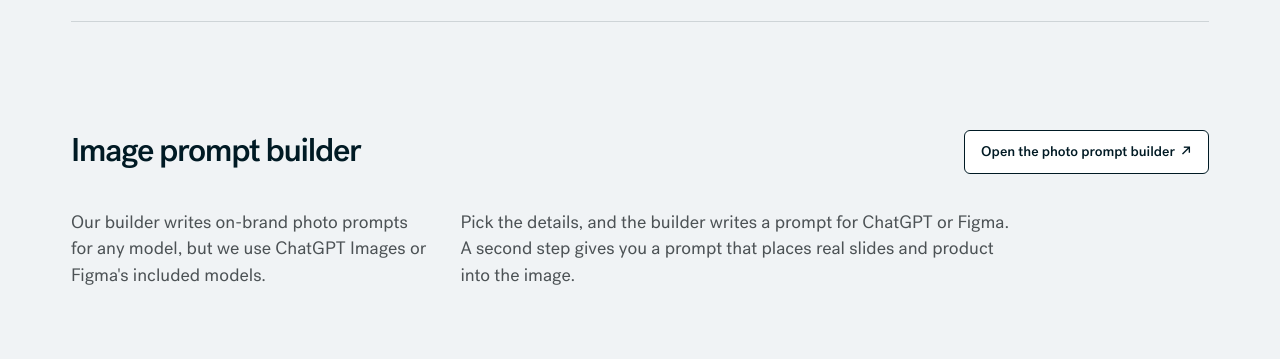
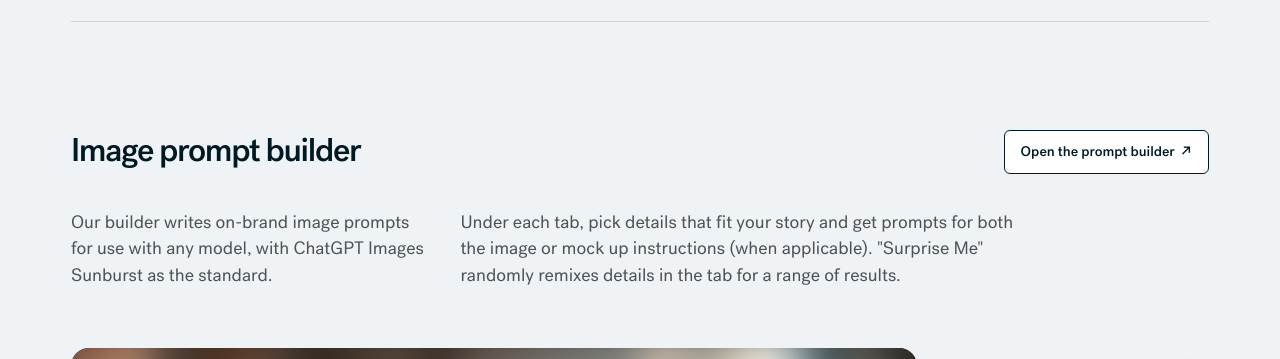
Before and after one commit to dannychung1/brandguides, a plain HTML site: page beautifulai/05-art-direction.html in a window 1280 px wide. Shown: the part 6980-7339 px from the top of the page. Drawn offline with nearby package versions, Linux system fonts and the light colour scheme; animation ran at ten frames a second.

Commit message:
Patch: Image prompt builder hold + spacing
- Sharp photo holds about 2.5s before the loop resets (loop is now 6.6s)
- Header-to-image gap tightened to the standard gutter (32px)
- Your copy edits to the builder intro

Co-Authored-By: Claude Opus 5.5 <noreply@anthropic.com>
Claude-Session: https://claude.ai/code/session_01YCHD6q4BqUe14dmHR9BTHr

```diff
--- a/beautifulai/05-art-direction.html
+++ b/beautifulai/05-art-direction.html
@@ -244,8 +244,8 @@
     @media (prefers-reduced-motion:reduce){html body #photography .pb-visual .pb-think .pb-forming{animation:none;filter:blur(3px)}}
     html body #photography .pb-visual .pb-ui{z-index:2}
     @media(max-width:700px){html body #photography .pb-visual .pb-think{display:none}}
-    #photography #make>.sub-title{position:relative}
-    #photography #make>.sub-title>.dl-row{position:absolute;right:0;top:-4px;margin:0!important;padding:0!important}
+    #photography #make>.sub-title{position:relative;padding-bottom:0!important;margin-bottom:var(--gut,32px)!important}
+    #photography #make>.sub-title>.dl-row{grid-row:1;grid-column:1/-1;position:absolute;right:0;top:-4px;margin:0!important;padding:0!important}
     @media(max-width:1100px){#photography #make>.sub-title>.dl-row{position:static;margin-top:24px;justify-content:flex-start}}
     html body #photography .pb-visual.pb-v2{align-items:center;overflow:visible!important}
     html body #photography .pb-v2 .pb-photowrap{grid-column:1/span 9;grid-row:1;align-self:stretch;position:relative;overflow:hidden;border-radius:var(--radius-xl,18px);background:#2b2420}
@@ -264,7 +264,7 @@
     </style>
     <div class="pb-link" id="make">
       <div class="sub-title st-row"><h3>Photo prompt builder</h3><p class="st-rule">Our builder writes on-brand photo prompts that follow these rules.</p><div class="st-body"><p>Pick the details, and the builder writes a prompt for ChatGPT or Figma. A second step gives you a prompt that places real slides and product into the image.</p></div><div class="dl-row"><a class="dl-pill" href="prompt-builder.html" target="bai-prompt-builder" rel="noopener">Open the photo prompt builder <span>↗</span></a></div></div>
-      <figure class="pb-visual pb-v2" aria-label="The photo prompt builder writing a prompt, in front of the photo it makes coming into focus: a professional at a laptop in warm window light"><span class="pb-photowrap"><img class="pb-photo" src="assets/pb-photo-laptop.webp" alt="" loading="lazy"><span class="pb-spot" aria-hidden="true"></span></span><video class="pb-ui" src="assets/pb-builder-full.mp4" poster="assets/pb-builder-full-poster.jpg" autoplay muted loop playsinline preload="metadata" aria-hidden="true"></video></figure><script>(function(){var f=document.querySelector(".pb-v2");if(!f)return;var v=f.querySelector("video"),ph=f.querySelector(".pb-photo"),sp=f.querySelector(".pb-spot");if(matchMedia("(prefers-reduced-motion: reduce)").matches)return;function e(u){u=Math.max(0,Math.min(1,u));return u*u*(3-2*u)}function tick(){var t=v.currentTime||0,b,s;if(t<3.6){b=18-t*1.6}else if(t<4.6){b=(18-3.6*1.6)*(1-e(t-3.6))}else if(t<4.75){b=0}else{b=18*e((t-4.75)/.3)}s=1+b/18*.05;ph.style.filter="blur("+b.toFixed(2)+"px) saturate("+(.75+.25*(1-b/18)).toFixed(3)+")";ph.style.transform="scale("+s.toFixed(4)+")";var g=(t>=3.6&&t<4.75)?Math.sin(Math.PI*Math.min(1,(t-3.6)/1.15)):0;sp.style.opacity=(.35+.3*(b/18)+.5*g).toFixed(3);requestAnimationFrame(tick)}requestAnimationFrame(tick)})();</script>
+      <figure class="pb-visual pb-v2" aria-label="The photo prompt builder writing a prompt, in front of the photo it makes coming into focus: a professional at a laptop in warm window light"><span class="pb-photowrap"><img class="pb-photo" src="assets/pb-photo-laptop.webp" alt="" loading="lazy"><span class="pb-spot" aria-hidden="true"></span></span><video class="pb-ui" src="assets/pb-builder-full.mp4?v=2" poster="assets/pb-builder-full-poster.jpg" autoplay muted loop playsinline preload="metadata" aria-hidden="true"></video></figure><script>(function(){var f=document.querySelector(".pb-v2");if(!f)return;var v=f.querySelector("video"),ph=f.querySelector(".pb-photo"),sp=f.querySelector(".pb-spot");if(matchMedia("(prefers-reduced-motion: reduce)").matches)return;function e(u){u=Math.max(0,Math.min(1,u));return u*u*(3-2*u)}function tick(){var t=v.currentTime||0,b,s;if(t<3.6){b=18-t*1.6}else if(t<4.6){b=(18-3.6*1.6)*(1-e(t-3.6))}else if(t<6.25){b=0}else{b=18*e((t-6.25)/.3)}s=1+b/18*.05;ph.style.filter="blur("+b.toFixed(2)+"px) saturate("+(.75+.25*(1-b/18)).toFixed(3)+")";ph.style.transform="scale("+s.toFixed(4)+")";var g=(t>=3.6&&t<4.75)?Math.sin(Math.PI*Math.min(1,(t-3.6)/1.15)):0;sp.style.opacity=(.35+.3*(b/18)+.5*g).toFixed(3);requestAnimationFrame(tick)}requestAnimationFrame(tick)})();</script>
     </div>
 
 
@@ -333,8 +333,10 @@
 <script src="site-reveal.js?v=1"></script>
 <script>window.COPY_EDITS = /*EDITMODE-BEGIN*/{
   "P|0|Every story moves through 3 beats, and every frame has 1 hero: the professional or the idea.": "Stories moves through 3 beats, and every frame has 1 hero: the professional or the idea—the product is ever-present and suggested or directly in support of all beats.",
-  "P|0|Our builder writes on-brand photo prompts that follow these rules.": "Our builder writes on-brand photo prompts for any model, but we use ChatGPT Images or Figma's included models.",
-  "H3|0|Photo prompt builder": "Image prompt builder"
+  "P|0|Our builder writes on-brand photo prompts that follow these rules.": "Our builder writes on-brand image prompts for use with any model, with ChatGPT Images Sunburst as the standard.",
+  "H3|0|Photo prompt builder": "Image prompt builder",
+  "P|0|Pick the details, and the builder writes a prompt for ChatGPT or Figma. A second step gives you a prompt that places real slides and product into the image.": "Under each tab, pick details that fit your story and get prompts for both the image or mock up instructions (when applicable). \"Surprise Me\" randomly remixes details in the tab for a range of results.",
+  "A|0|Open the photo prompt builder ↗": "Open the prompt builder \u003cspan>↗\u003c\/span>"
 }/*EDITMODE-END*/;</script>
 <script src="copy-edit.js?v=2" defer></script>
 </body>
```
Also changed, not shown: 1 other file.
